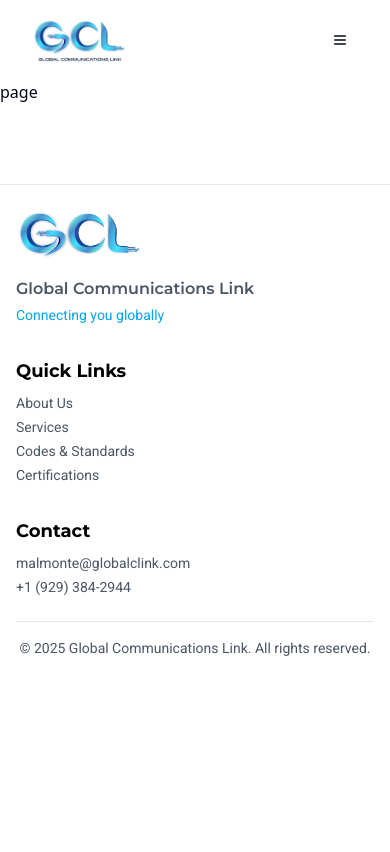
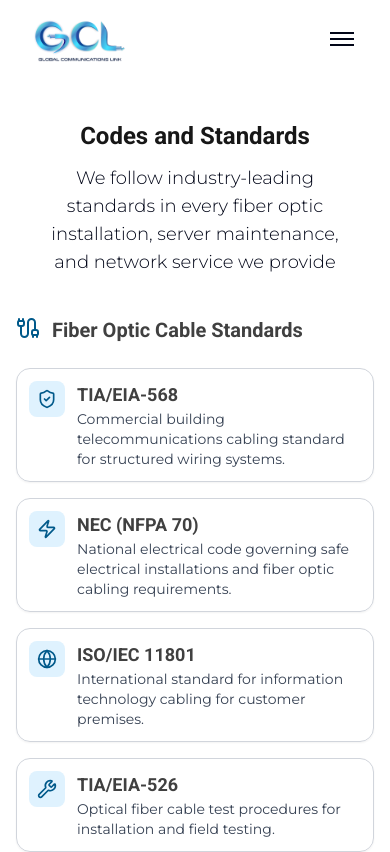
Before and after one commit to RomyVSoto/GCL-Reform, a Next.js app: page /codes in a window 390 px wide. Shown: the top 852 px of the page. Built offline with nearby package versions, Linux system fonts and the light colour scheme.

Commit message:
Codes & Standards page done, added mobile menu

```diff
--- a/app/codes/page.js
+++ b/app/codes/page.js
@@ -1,5 +1,161 @@
+import {
+  Cable,
+  Server,
+  ShieldCheck,
+  Zap,
+  Globe,
+  Wrench,
+  Cpu,
+  Award,
+  Building,
+  Hammer,
+  HardHat,
+  Thermometer,
+  Network
+} from "lucide-react";
+
 export default function Codes() {
+  const fiberOpticStandards = [
+    {
+      icon: ShieldCheck,
+      title: "TIA/EIA-568",
+      description: "Commercial building telecommunications cabling standard for structured wiring systems."
+    },
+    {
+      icon: Zap,
+      title: "NEC (NFPA 70)",
+      description: "National electrical code governing safe electrical installations and fiber optic cabling requirements."
+    },
+    {
+      icon: Globe,
+      title: "ISO/IEC 11801",
+      description: "International standard for information technology cabling for customer premises."
+    },
+    {
+      icon: Wrench,
+      title: "TIA/EIA-526",
+      description: "Optical fiber cable test procedures for installation and field testing."
+    },
+    {
+      icon: Cpu,
+      title: "IEEE 802.3",
+      description: "Ethernet standards for fiber optic network transmission and connectivity."
+    },
+    {
+      icon: Award,
+      title: "UL 1666",
+      description: "Safety standard for cables used in air handling spaces and plenum applications."
+    }
+  ];
+
+  const serverMaintenanceStandards = [
+    {
+      icon: Building,
+      title: "NYCEC",
+      description: "New York City electrical code for commercial building electrical systems and data centers."
+    },
+    {
+      icon: Hammer,
+      title: "ICBO",
+      description: "Building code standards for commercial construction and electrical infrastructure."
+    },
+    {
+      icon: HardHat,
+      title: "OSHA",
+      description: "Occupational safety and health standards for electrical work and server maintenance."
+    },
+    {
+      icon: Zap,
+      title: "NFPA 70E",
+      description: "Electrical safety standards for workplace practices and arc flash protection."
+    },
+    {
+      icon: Thermometer,
+      title: "ASHRAE TC 9.9",
+      description: "Environmental guidelines for data center cooling, humidity, and air quality control."
+    },
+    {
+      icon: Network,
+      title: "BICSI 002",
+      description: "Data center design and implementation best practices for ICT infrastructure."
+    }
+  ];
+
   return (
-    <div>page</div>
-  )
+    <div className="flex flex-col gap-10 md:gap-20 my-10 md:my-20 lg:my-30 mx-4 md:mx-8 lg:mx-40">
+      <section className="flex flex-col gap-3 text-center max-w-2xl mx-auto px-4">
+        <h2 className="font-roboto font-bold text-2xl md:text-3xl lg:text-4xl text-neutral-900">
+          Codes and Standards
+        </h2>
+        <p className="font-montserrat font-extralight text-lg md:text-xl lg:text-2xl">
+          We follow industry-leading standards in every fiber optic
+          installation, server maintenance, and network service we provide
+        </p>
+      </section>
+
+      <section className="flex flex-col xl:flex-row gap-10 xl:gap-30 mx-auto w-full max-w-7xl">
+        <div className="space-y-6 flex-1">
+          <div className="flex items-start sm:items-center gap-3">
+            <span className="flex-shrink-0">
+              <Cable className="text-sky-800 size-6 md:size-8" />
+            </span>
+            <h2 className="font-roboto font-bold text-xl md:text-2xl text-neutral-700">
+              Fiber Optic Cable Standards
+            </h2>
+          </div>
+          <div className="space-y-4 md:space-y-6">
+            {fiberOpticStandards.map((standard, index) => {
+              const IconComponent = standard.icon;
+              return (
+                <div key={index} className="flex p-3 md:p-4 gap-3 md:gap-4 border border-gray-300 rounded-xl shadow-xs max-w-full lg:max-w-lg items-start">
+                  <span className="p-2 md:p-4 bg-sky-100 rounded-md flex-shrink-0">
+                    <IconComponent className="text-sky-800 size-5 md:size-6" />
+                  </span>
+                  <span className="flex flex-col flex-1 min-w-0">
+                    <h2 className="font-roboto font-semibold font-medium text-lg md:text-xl text-neutral-700">
+                      {standard.title}
+                    </h2>
+                    <p className="font-montserrat font-base text-gray-700 text-sm md:text-base">
+                      {standard.description}
+                    </p>
+                  </span>
+                </div>
+              );
+            })}
+          </div>
+        </div>
+
+        <div className="space-y-6 flex-1">
+          <div className="flex items-start sm:items-center gap-3">
+            <span className="flex-shrink-0">
+              <Server className="text-sky-800 size-6 md:size-8" />
+            </span>
+            <h2 className="font-roboto font-bold text-xl md:text-2xl text-neutral-700">
+              Server Maintenance Standards
+            </h2>
+          </div>
+          <div className="space-y-4 md:space-y-6">
+            {serverMaintenanceStandards.map((standard, index) => {
+              const IconComponent = standard.icon;
+              return (
+                <div key={index} className="flex p-3 md:p-4 gap-3 md:gap-4 border border-gray-300 rounded-xl shadow-xs max-w-full lg:max-w-lg items-start">
+                  <span className="p-2 md:p-4 bg-sky-100 rounded-md flex-shrink-0">
+                    <IconComponent className="text-sky-800 size-5 md:size-6" />
+                  </span>
+                  <span className="flex flex-col flex-1 min-w-0">
+                    <h2 className="font-roboto font-semibold font-medium text-lg md:text-xl text-neutral-700">
+                      {standard.title}
+                    </h2>
+                    <p className="font-montserrat font-base text-gray-700 text-sm md:text-base">
+                      {standard.description}
+                    </p>
+                  </span>
+                </div>
+              );
+            })}
+          </div>
+        </div>
+      </section>
+    </div>
+  );
 }
--- a/app/components/Header.js
+++ b/app/components/Header.js
@@ -48,26 +48,40 @@ export default function Header() {
           </div>
         </div>
 
-        {/* Botón de menú móvil */}
+        {/* Botón de menú móvil con animación */}
         <div className="md:hidden">
           <Button
             variant="ghost"
             size="sm"
             onClick={() => setIsMobileMenuOpen(!isMobileMenuOpen)}
+            className="relative w-10 h-10 flex items-center justify-center"
           >
-            <svg
-              className="h-6 w-6"
-              fill="none"
-              viewBox="0 0 24 24"
-              stroke="currentColor"
-            >
-              <path
-                strokeLinecap="round"
-                strokeLinejoin="round"
-                strokeWidth={2}
-                d={isMobileMenuOpen ? "M6 18L18 6M6 6l12 12" : "M4 6h16M4 12h16M4 18h16"}
+            <div className="w-6 h-6 relative">
+              {/* Línea superior */}
+              <span
+                className={`absolute left-0 top-1 w-6 h-0.5 bg-current transition-all duration-300 ease-in-out ${
+                  isMobileMenuOpen
+                    ? 'rotate-45 translate-y-2'
+                    : 'rotate-0 translate-y-0'
+                }`}
               />
-            </svg>
+              {/* Línea media */}
+              <span
+                className={`absolute left-0 top-2.5 w-6 h-0.5 bg-current transition-all duration-300 ease-in-out ${
+                  isMobileMenuOpen
+                    ? 'opacity-0 scale-0'
+                    : 'opacity-100 scale-100'
+                }`}
+              />
+              {/* Línea inferior */}
+              <span
+                className={`absolute left-0 top-4 w-6 h-0.5 bg-current transition-all duration-300 ease-in-out ${
+                  isMobileMenuOpen
+                    ? '-rotate-45 -translate-y-2'
+                    : 'rotate-0 translate-y-0'
+                }`}
+              />
+            </div>
           </Button>
         </div>
       </div>
--- a/app/page.js
+++ b/app/page.js
@@ -96,7 +96,7 @@ export default function Home() {
         <div className="flex flex-col lg:flex-row justify-center gap-8 lg:gap-16">
           <div className="flex flex-col gap-8 sm:gap-12 lg:gap-20 p-6 sm:p-8 border rounded-xl">
             <span className="bg-sky-500 rounded-xl px-8 sm:px-20 lg:px-40 py-4 mx-auto">
-              <Code className="text-white w-6 h-6 sm:w-8 sm:h-8" />
+              <Code className="text-white w-6 h-6 sm:w-12 sm:h-8" />
             </span>
             <span className="text-start flex flex-col gap-3 sm:gap-4">
               <h2 className="font-montserrat font-semibold text-xl sm:text-2xl lg:text-3xl">
--- a/app/services/page.js
+++ b/app/services/page.js
@@ -177,7 +177,7 @@ export default function Services() {
             >
               <div className="flex flex-col gap-4 sm:gap-5 my-2 sm:my-4">
                 <div className="flex items-start sm:items-center gap-3 flex-col sm:flex-row">
-                  <span className="bg-sky-200 rounded-full p-3 flex-shrink-0">
+                  <span className="bg-sky-100 rounded-full p-3 flex-shrink-0">
                     <IconComponent className="text-sky-800 w-5 h-5 sm:w-6 sm:h-6" />
                   </span>
                   <h2 className="font-roboto font-semibold text-lg sm:text-xl lg:text-2xl text-gray-700">
```
Also changed, not shown: app/certifications/page.js (+6 -6 lines), app/components/ContactForm.js (+5 -5 lines), 1 other file (tests, documents, lock files or other folders).
